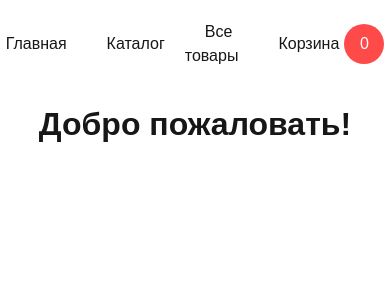
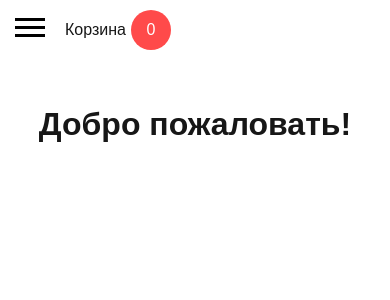
Before and after one commit to demonzloebychi/next-shop, a Next.js app: page / in a window 390 px wide. Shown: the top 300 px of the page. Built offline with nearby package versions, Linux system fonts and the light colour scheme.

Commit message:
create mobile menu

```diff
--- a/src/app/globals.css
+++ b/src/app/globals.css
@@ -70,7 +70,6 @@ button {
 
 
 
-
 .card-image img{
   margin: 0 auto;
   max-width: 100px;
@@ -100,6 +99,7 @@ button {
   background-color: var(--contrast-color);
   color: var(--background);
   padding: 15px 20px;
+  margin: 0 0 20px 0;
   border-radius: 20px;
   &:hover {
     opacity: 0.9;
@@ -119,6 +119,7 @@ button {
 .single-product {
   img {
     margin: 0 auto;
+    margin-top: 30px;
   }
   p {
     text-transform: capitalize;
@@ -170,6 +171,7 @@ button {
 
 main{
   margin-top: 100px;
+  margin-bottom: 50px;
 }
 
 
--- a/src/components/header/Header.module.css
+++ b/src/components/header/Header.module.css
@@ -41,3 +41,76 @@
     align-items: center;
     border-radius: 50px;
 }
+
+
+.nav {
+    display: flex;
+    align-items: center;
+    padding: 10px 15px;
+}
+
+.burgerButton {
+    /* position: fixed; */
+    top: 20px;
+    left: 20px;
+    width: 30px;
+    height: 30px;
+    cursor: pointer;
+    z-index: 2;
+    display: none;
+
+  }
+
+  .burgerButton span {
+    display: block;
+    width: 100%;
+    height: 3px;
+    background-color: black;
+    margin-bottom: 5px;
+    transition: transform 0.3s, opacity 0.3s;
+  }
+
+  .burgerButton.active span:nth-child(1) {
+    transform: translateY(8px) rotate(45deg);
+  }
+
+  .burgerButton.active span:nth-child(2) {
+    opacity: 0;
+  }
+
+  .burgerButton.active span:nth-child(3) {
+    transform: translateY(-8px) rotate(-45deg);
+  }
+
+  .headerNav{
+    display: block;
+  }
+
+
+
+
+
+@media (max-width:768px) {
+    .headerList {
+        display: block;
+        position: absolute;
+        top: 0;
+        right: -100%;
+        background: grey;
+        display: flex;
+        flex-direction: column;
+        width: 70%;
+        height: 100vh;
+        transition: all 0.5s ease-out;
+        justify-content: start;
+        padding-top: 30px;
+    }
+    .headerList.active{
+       right: 0;
+       transition: all 0.5s ease-out;
+
+    }
+    .burgerButton{
+        display: block;
+    }
+}
--- a/src/components/header/Header.tsx
+++ b/src/components/header/Header.tsx
@@ -7,6 +7,8 @@ import CartContext from '@/app/contexts/CartContext';
 
 const Header = () => {
     const [IsCartOpen, setIsCartOpen] = useState(false)
+
+    const [isOpenMenu, setIsOpenMenu] = useState(false)
 
     const cartContext = useContext(CartContext);
 
@@ -38,8 +40,17 @@ const Header = () => {
 
     return (
         <header className={header.header}>
-            <nav className="nav">
-                <ul className={header.headerList}>
+            <nav className={header.nav}>
+                <button
+                    className={`${header.burgerButton} ${isOpenMenu ? `${header.active}` : ''}`}
+                    onClick={()=> setIsOpenMenu(!isOpenMenu)}
+                >
+                    <span/><span/><span/>
+                </button>
+                <ul
+                    // className={header.headerList}
+                    className={`${header.headerList} ${isOpenMenu ? `${header.active}` : ''}`}
+                >
                     {
                         MENU.map( item =>
                             <li key={item.url} className={header.headerItem}>
@@ -50,13 +61,7 @@ const Header = () => {
                             </li>
                         )
                     }
-                    <a className={header.cartLink} href='/cart'>
-                        <p>Корзина</p>
-                        <div className={header.quantity}>
-                         {getTotalQuantity()}
-                        </div>
 
-                    </a>
                     {/* <li>
                         <button
                             className={`cart ${IsCartOpen ? 'active' : ''}`}
@@ -70,6 +75,13 @@ const Header = () => {
                         </div>
                     </li> */}
                 </ul>
+                <a className={header.cartLink} href='/cart'>
+                        <p>Корзина</p>
+                        <div className={header.quantity}>
+                         {getTotalQuantity()}
+                        </div>
+
+                    </a>
             </nav>
 
             {/* <div>
```
